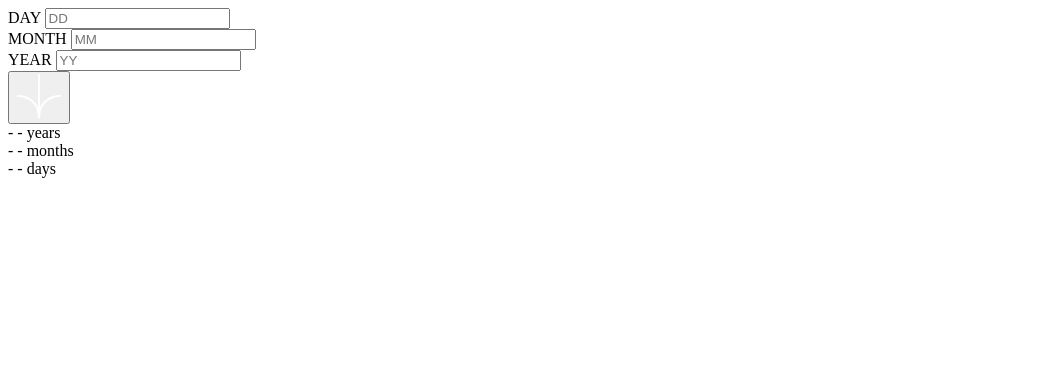
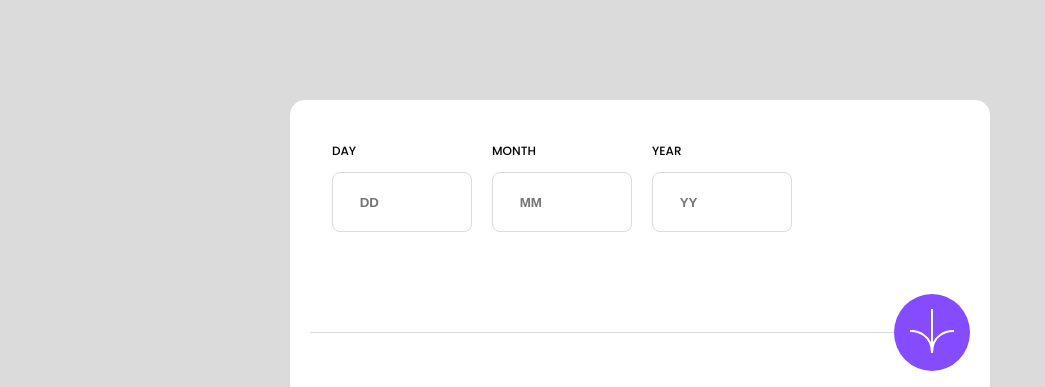
Before and after one commit to tutich/age-c, a plain HTML site: page index.html in a window 1280 px wide. Shown: the top 387 px of the page, without its empty margins (0-1045 px from the left). Drawn offline with Linux system fonts and the light colour scheme.

Commit message:
project css

```diff
--- a/index.html
+++ b/index.html
@@ -5,36 +5,58 @@
     <meta name="viewport" content="width=device-width, initial-scale=1.0">
     <title>Age-calculator</title>
     <link rel="icon" href="image/favicon-32x32.png" type="image/x-icon">
+    <link rel="stylesheet" href="style.css">
+    <link rel="preconnect" href="https://fonts.googleapis.com">
+<link rel="preconnect" href="https://fonts.gstatic.com" crossorigin>
+<link href="https://fonts.googleapis.com/css2?family=Josefin+Sans:wght@300;500;700&family=Karla:ital@1&family=Kumbh+Sans&family=Overpass&family=Poppins:wght@500&family=Raleway&family=Roboto+Serif:ital,opsz,wght@0,8..144,300;1,8..144,200;1,8..144,300&family=Space+Mono&display=swap" rel="stylesheet">
 
 </head>
 <body>
     <main>
         <div class="main-cont">
-            <div class="">
-              <div>
+            <div class="birth">
+              <div class="single-input">
                 <label for="">DAY</label>
-                <input type="text" placeholder="DD">
+                <input type="number" placeholder="DD" id="inp">
+                <div class="error"><p>Must be a valid date</p></div>
               </div>
-              <div>
+              <div class="single-input">
                 <label for="">MONTH</label>
-                <input type="text" name="" id="" placeholder="MM">
+                <input type="number" name="" id="inp" placeholder="MM">
+                <div class="error"><p>Must be a valid month</p></div>
               </div>
-              <div>
+              <div class="single-input">
                 <label for="">YEAR</label>
-                <input type="text" placeholder="YY">
+                <input type="number" placeholder="YY" id="inp">
+                <div class="error">Must be in the past</div>
               </div>
             </div>
 
-            <div>
-               <button>
-                <img src="image/icon-arrow.svg" alt="">
-               </button>
+            <div class="btn">
+                <div class="line">
+                </div>
+                <div class="sub">
+                    <button>
+                        <img src="image/icon-arrow.svg" alt="">
+                    </button>
+                </div>
+
             </div>
 
-            <div>
-                <span>- - years</span><br>
-                <span>- - months</span><br>
-                <span>- - days</span>
+            <div class="results">
+                <div>
+                    <span>--</span> years<br>
+
+                </div>
+                <div>
+                    <span>--</span> months<br>
+
+                </div>
+                <div>
+                    <span>--</span> days<br>
+
+                </div>
+
             </div>
 
         </div>
--- /dev/null
+++ b/style.css
@@ -0,0 +1,86 @@
+* {
+    padding: 0;
+    margin: 0;
+    box-sizing: border-box;
+}
+html {
+    background: hsl(0, 0%, 86%);
+    font-family: 'Poppins', sans-serif;
+}
+main {
+    display: flex;
+    justify-content: center;
+    align-items: center;
+    height: 100vh;
+}
+.main-cont {
+    width: 700px;
+    height: 600px;
+    margin: 6em;
+    align-items: center;
+    /* display: flex;
+    flex-direction: column; */
+    justify-content: center;
+    background: hsl(0, 0%, 100%);
+    border-radius: 15px;
+    border-bottom-right-radius: 10em;
+}
+.birth {
+    display: flex;
+    flex-direction: row;
+    /* justify-content: space-between; */
+    padding: 2em;
+}
+#inp {
+    padding: 2em;
+
+}
+input {
+    width: 140px;
+    height: 60px;
+    border-radius: 8px;
+    padding: 1em;
+    font-weight: 700;
+    border: 1px solid hsl(0, 1%, 86%);
+}
+label {
+    display: flex;
+    flex-direction: column;
+    margin-bottom: 1em;
+    font-size: 12px;
+}
+.single-input, input{
+    padding: 10px;
+
+}
+.btn {
+    display: flex;
+    flex-direction: row;
+    align-items: center;
+    padding: 20px;
+}
+
+button {
+border-radius: 50%;
+background: hsl(259, 100%, 65%);
+padding: 15px;
+border: none;
+cursor: pointer;
+}
+.line{
+    width: 100%;
+    border-bottom: 1px solid hsl(0, 0%, 86%);
+}
+.results {
+    font-weight: 800;
+    font-size: 50px;
+    margin-bottom: ;
+    font-style: italic;
+}
+span {
+    color: hsl(259, 100%, 65%);
+}
+.error {
+    color: hsl(0, 100%, 67%);
+    display: none;
+}
```
